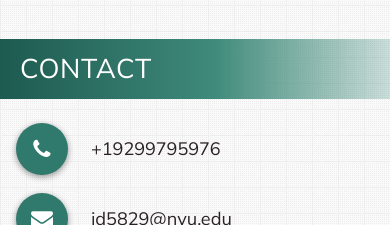
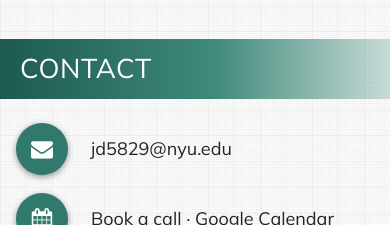
Before and after one commit to jaydaftari/jaydaftari.github.io, a plain HTML site: page index.html in a window 390 px wide. Shown: the part 9341-9566 px from the top of the page. Drawn offline with Linux system fonts and the light colour scheme; animation ran at ten frames a second.

Commit message:
Remove phone number from the Contact section

```diff
--- a/index.html
+++ b/index.html
@@ -2381,7 +2381,6 @@
       <h2 class="page-title">Contact</h2>
       <div class="container">
         <div class="ct-list">
-          <p><span class="btn-floating" aria-hidden="true"><i class="fa fa-phone"></i></span><a href="tel:+19299795976" class="hoverline">+19299795976</a></p>
           <p><a href="mailto:jd5829@nyu.edu" class="btn-floating" aria-label="Email Jay"><i class="fa fa-envelope"></i></a><a href="mailto:jd5829@nyu.edu" class="hoverline">jd5829@nyu.edu</a></p>
           <p><a href="https://calendar.app.google/329Ctg1aYkUnT3Pn9" target="_blank" rel="noopener" class="btn-floating" aria-label="Book a call with Jay on Google Calendar"><i class="fa fa-calendar"></i></a><a href="https://calendar.app.google/329Ctg1aYkUnT3Pn9" target="_blank" rel="noopener" class="hoverline">Book a call · Google Calendar</a></p>
           <p><a href="https://github.com/jaydaftari" target="_blank" class="btn-floating" aria-label="Jay on GitHub"><i class="fa fa-github"></i></a><a href="https://github.com/jaydaftari" target="_blank" class="hoverline">github.com/jaydaftari</a></p>
```
